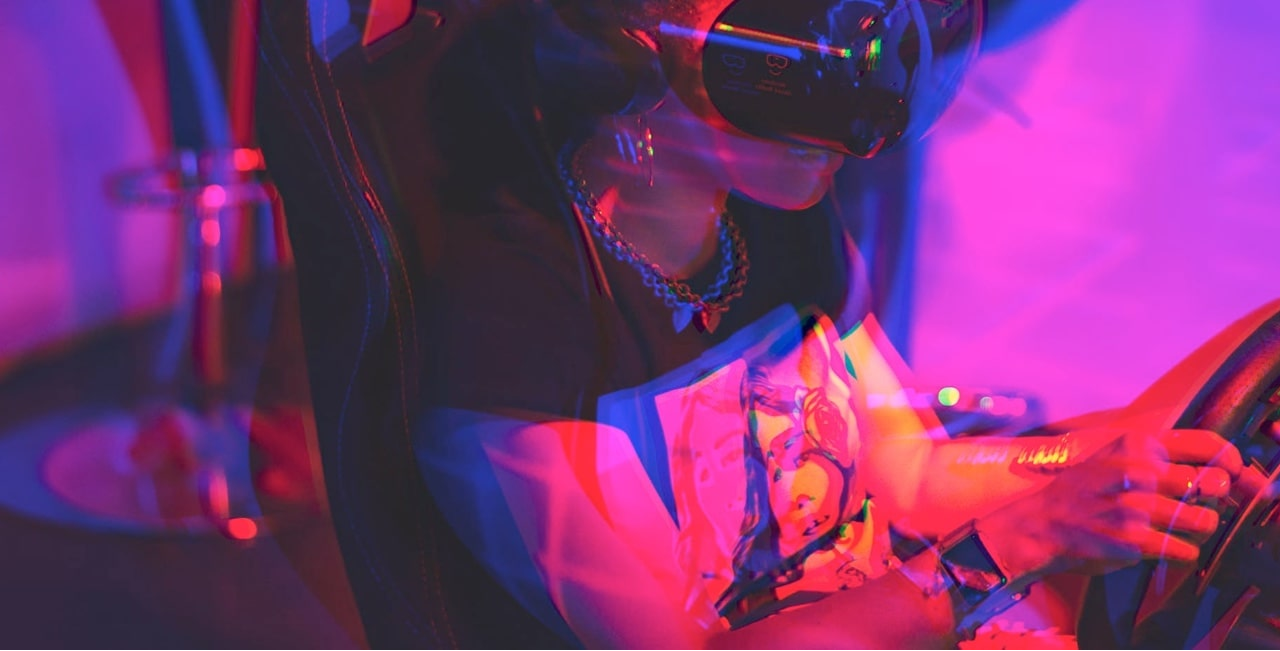
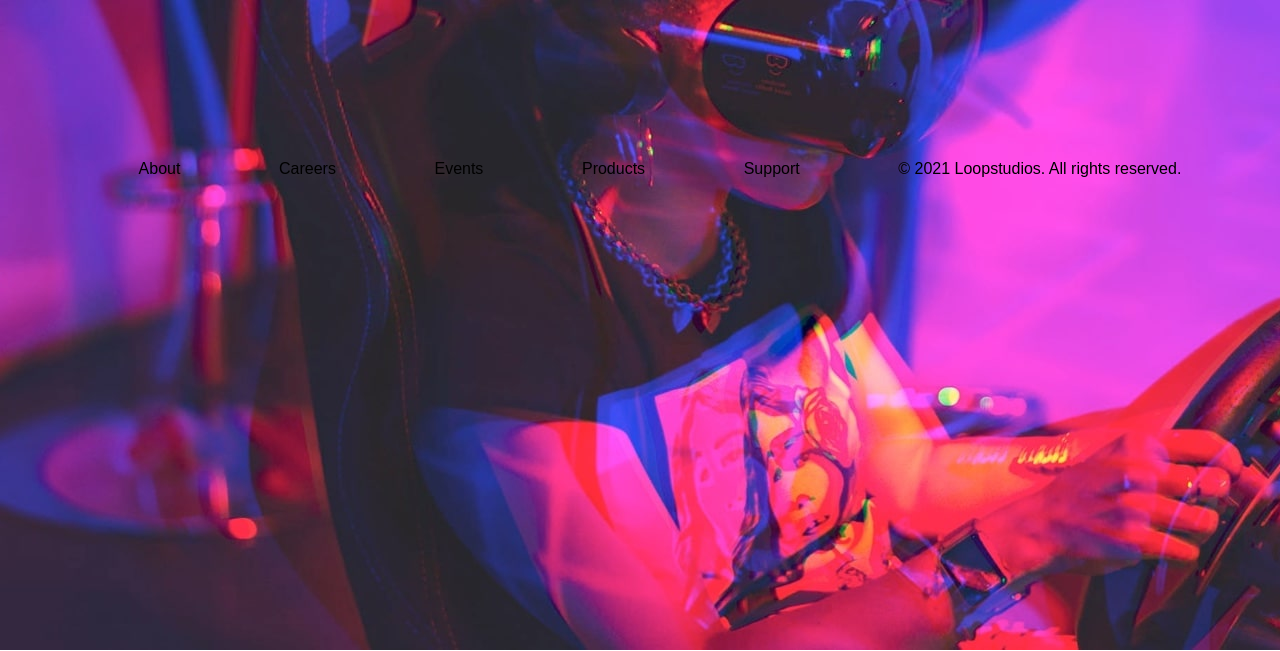
Before and after one commit to Justus11/Loopstudios-Landing-Page, a plain HTML site: page loopstudios-landing-page-main/index.html in a window 1280 px wide. Shown: the top 651 px of the page. Drawn offline with Linux system fonts and the light colour scheme.

Commit message:
styling navbar 2

```diff
--- a/loopstudios-landing-page-main/styles.css
+++ b/loopstudios-landing-page-main/styles.css
@@ -32,6 +32,7 @@ a {
 .navbar2 {
     position:absolute;
     width: 100%;
+    top: 10em;
 }
 .navbar-nav2 {
     display: flex;
```
